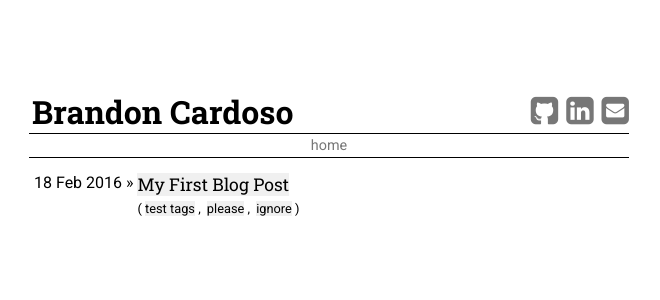
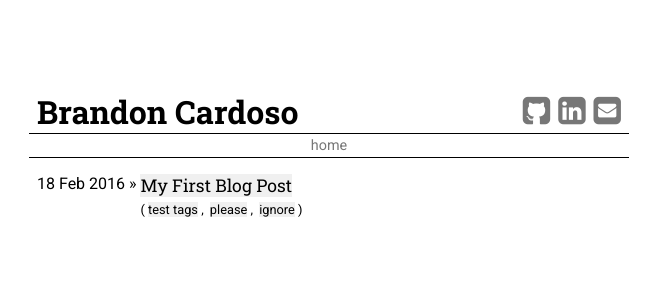
Before and after one commit to brandoncardoso/brandoncardoso.github.io, a Jekyll site: the page built from index.html, in a window 1280 px wide. Shown: the top 300 px of the page, without its empty margins (311-971 px from the left). Built offline with Jekyll 4.4.1, drawn with Linux system fonts in a browser that asks for light colours.

Commit message:
Adjust margins

```diff
--- a/css/main.css
+++ b/css/main.css
@@ -21,7 +21,7 @@ div.container {
 }
 
 header {
-    padding: 0 3px;
+    padding: 0 0.5rem;
     font-size: 2em;
     position: relative;
 }
@@ -33,7 +33,7 @@ header .name {
 
 header .links {
     position: absolute;
-    right: 0;
+    right: 0.5rem;
     bottom: 3px;
 }
 
@@ -42,7 +42,7 @@ header, nav {
 }
 
 nav {
-    padding: 3px 5px;
+    padding: 0.2em 0.5em;
     font-size: 0.9em;
 }
 
@@ -57,12 +57,12 @@ nav li {
 }
 
 nav li:not(:first-child) {
-    margin-left: 10px;
+    margin-left: 1em;
 }
 
-
 div.content {
-    padding: 5px;
+    padding: 0 0.5em;
+    margin: 1rem 0;
 }
 
 a {
@@ -90,7 +90,7 @@ div.content a:hover {
 h3 {
     font-family: 'Roboto Slab', serif;
     font-weight: normal;
-    margin: 10px 0;
+    margin: 1rem 0;
 }
 
 ul.post-categories {
@@ -112,11 +112,11 @@ ul.post-categories li:not(:last-child)::after {
 ul.posts {
     list-style-type: none;
     padding: 0;
-    margin: 10px 0 0;
+    margin: 0;
 }
 
 li.post {
-    margin-bottom: 16px;
+    margin-bottom: 1rem;
 }
 
 li.post .post-date::after {
@@ -139,8 +139,8 @@ li.post .post-info {
 
 .post-nav {
     border-top: 1px dashed #f0f0f0;
-    padding-top: 15px;
-    margin-top: 15px;
+    padding-top: 1rem;
+    margin-top: 1rem;
     font-size: 0.8em;
 }
 
```
